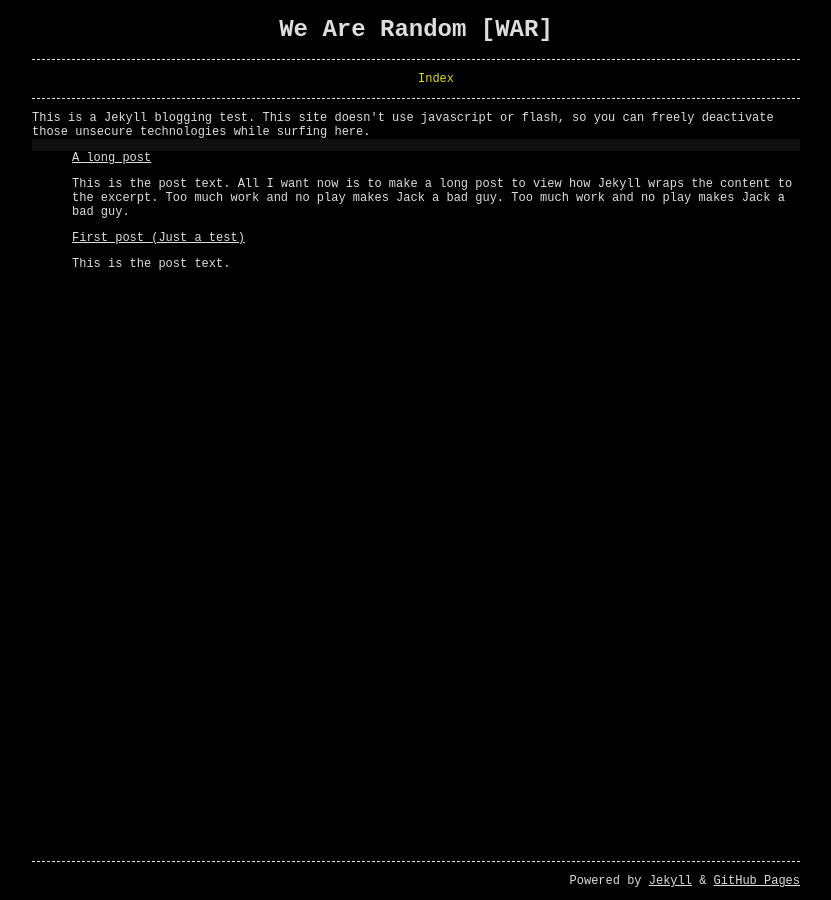
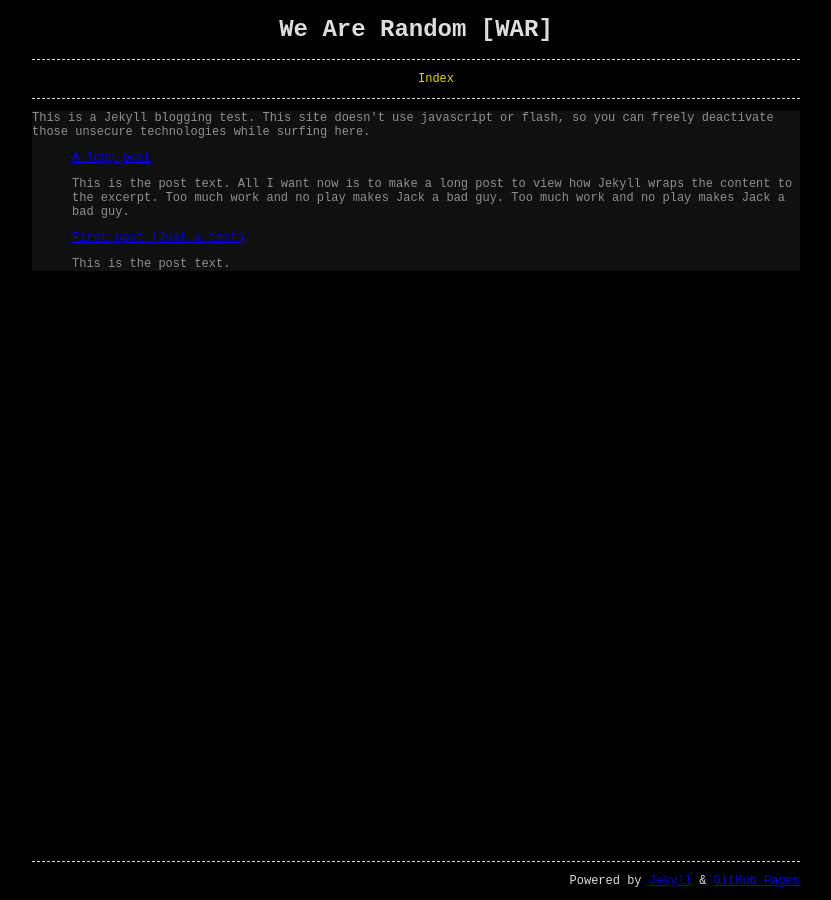
Before and after one commit to wearerandom/wearerandom.github.io, a Jekyll site: the page built from index.html, in a window 1280 px wide. Shown: the whole page, without its empty margins (224-1055 px from the left). Built offline with Jekyll 4.4.1, drawn with Linux system fonts in a browser that asks for light colours.

Commit message:
Update _styles.scss

```diff
--- a/_sass/_styles.scss
+++ b/_sass/_styles.scss
@@ -1,11 +1,11 @@
 /* Base */
 
 * {
-    color: #dddddd;
-    background-color: black;
 }
 
 body.wrap{
+    color: #dddddd;
+    background-color: black;
     width: 768px;
     padding-right:15px;
     padding-left:15px;
```
